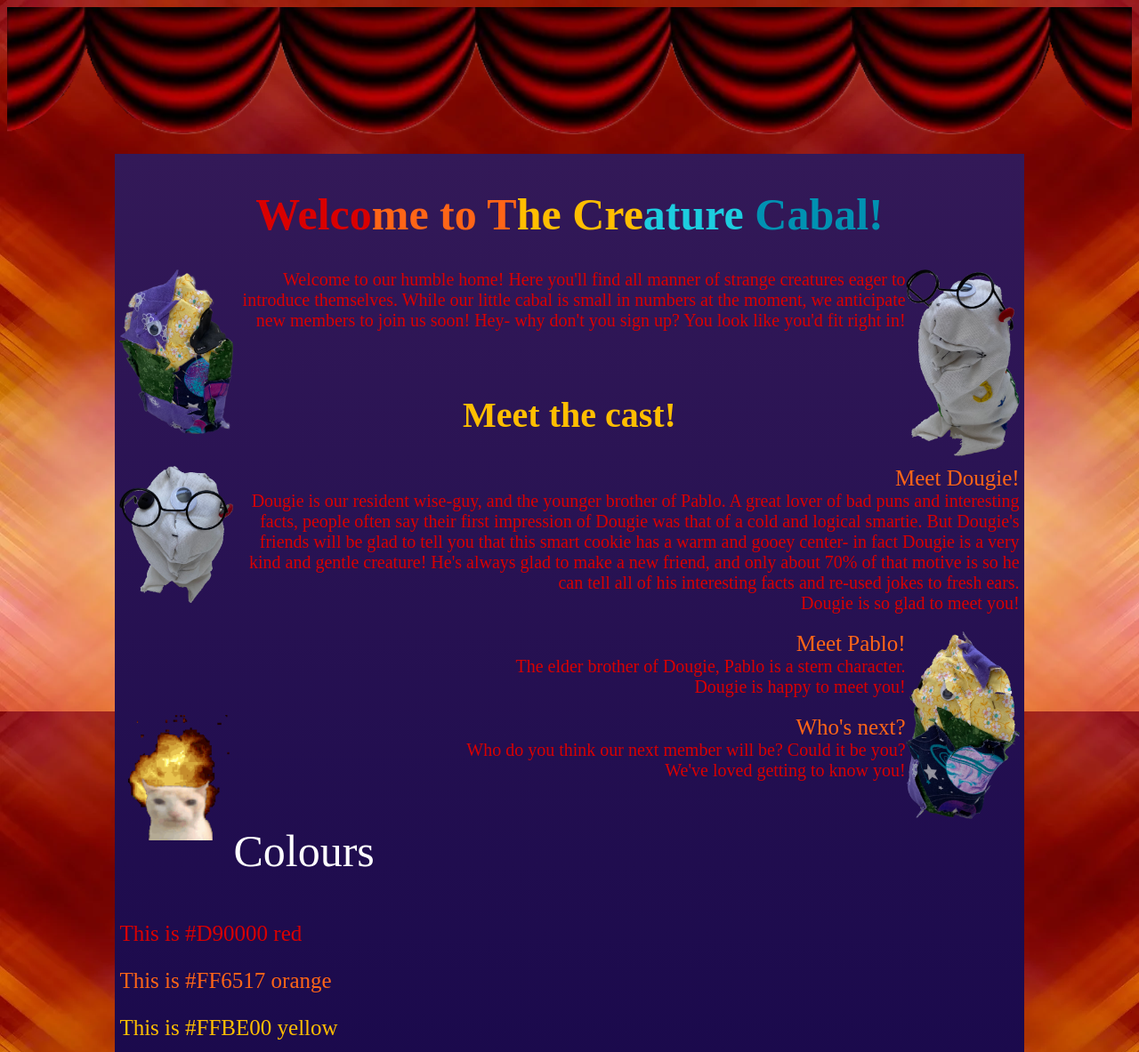
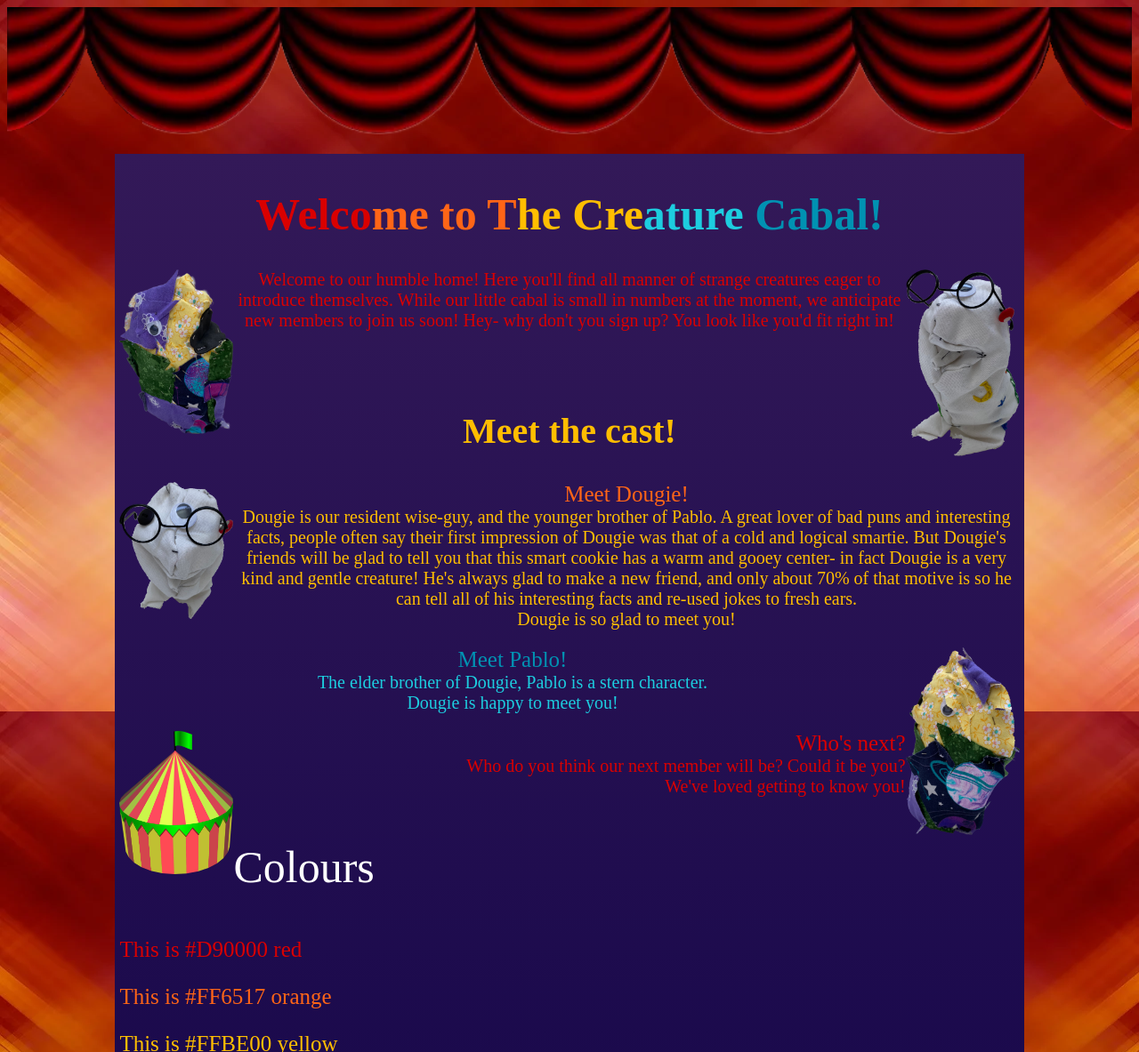
Before and after one commit to wren-nest/creature-cabal, a plain HTML site: page index.html in a window 1280 px wide. Shown: the top 1183 px of the page at 89% size. Drawn offline with Linux system fonts and the light colour scheme; a web font is replaced by a local one.

Commit message:
Update index.html

```diff
--- a/index.html
+++ b/index.html
@@ -33,33 +33,40 @@ body {
 
 		<h1 style="font-size:50px; font-family: super-dessert; text-align: center"><span style="color:#D90000;">Welco</span><span style="color:#FF6517;">me to T</span><span style="color:#FFBE00;">he Cre</span><span style="color:#1dcddf;">ature </span><span style="color:#0092B2;">Cabal!</span></h1>
 
-		<p style="font-size:20px; color:#D90000; font-family: good-dog; text-align: right">
+		<div>
+		<p style="font-size:20px; color:#D90000; font-family: good-dog; text-align: center">
 			<img src="https://wren-nest.github.io/creature-cabal/images/dude1.png" style="float:right;width:128px;height:auto;"><img src="	https://wren-nest.github.io/creature-cabal/images/guy2.png" style="float:left;width:128px;height:auto;">
 			Welcome to our humble home! Here you'll find all manner of strange creatures eager to introduce themselves. While our little cabal is small in numbers at the moment, we anticipate new members to join us soon! Hey- why don't you sign up? You look like you'd fit right in!
 		</p><br>
+		</div>
 
-		<h2 style="font-size:40px; color:#FFBE00; font-family: super-dessert; text-align: center">Meet the cast!</h2>
+		<br><h2 style="font-size:40px; color:#FFBE00; font-family: super-dessert; text-align: center">Meet the cast!</h2>
 
-		<p style="font-size:20px; color:#D90000; font-family: good-dog; text-align: right">
+		<div>
+		<p style="font-size:20px; color:#FFBE00; font-family: good-dog; text-align: center">
 			<img src="https://wren-nest.github.io/creature-cabal/images/dude2.png" style="float:left;width:128px;height:auto;">
 			<span style="font-size:25px; color:#FF6517;">Meet Dougie!</span><br>
 			Dougie is our resident wise-guy, and the younger brother of Pablo. A great lover of bad puns and interesting facts, people often say their first impression of Dougie was that of a cold and logical smartie. But Dougie's friends will be glad to tell you that this smart cookie has a warm and gooey center- in fact Dougie is a very kind and gentle creature! He's always glad to make a new friend, and only about 70% of that motive is so he can tell all of his interesting facts and re-used jokes to fresh ears.
 			<br> Dougie is so glad to meet you!
 		</p>
+		</div>
 
-		<p style="font-size:20px; color:#D90000; font-family: good-dog; text-align: right">
+		<div>
+		<p style="font-size:20px; color:#1dcddf; font-family: good-dog; text-align: center">
 			<img src="https://wren-nest.github.io/creature-cabal/images/guy3.png" style="float:right;width:128px;height:auto;">
-			<span style="font-size:25px; color:#FF6517;">Meet Pablo!</span><br>
+			<span style="font-size:25px; color:#0092B2;">Meet Pablo!</span><br>
 			The elder brother of Dougie, Pablo is a stern character.
 			<br> Dougie is happy to meet you!
 		</p>
+		</div>
 
+		<div>
 		<p style="font-size:20px; color:#D90000; font-family: good-dog; text-align: right">
-			<img src="https://wren-nest.github.io/creature-cabal/images/boomcat.gif" style="float:left;width:128px;height:auto;">
-			<span style="font-size:25px; color:#FF6517;">Who's next?</span><br>
+			<img src="https://wren-nest.github.io/creature-cabal/images/circustent.webp" style="float:left;width:128px;height:auto;">
+			<span style="font-size:25px; color:#D90000;">Who's next?</span><br>
 			Who do you think our next member will be? Could it be you?
 			<br> We've loved getting to know you!
-		</p>
+		</p></div>
 
 	<p style="font-family:good-dog; font-size:50px;">Colours</p>
 	<p style="font-family:good-dog; font-size:25px; color:#D90000;">This is #D90000 red</p>
```
